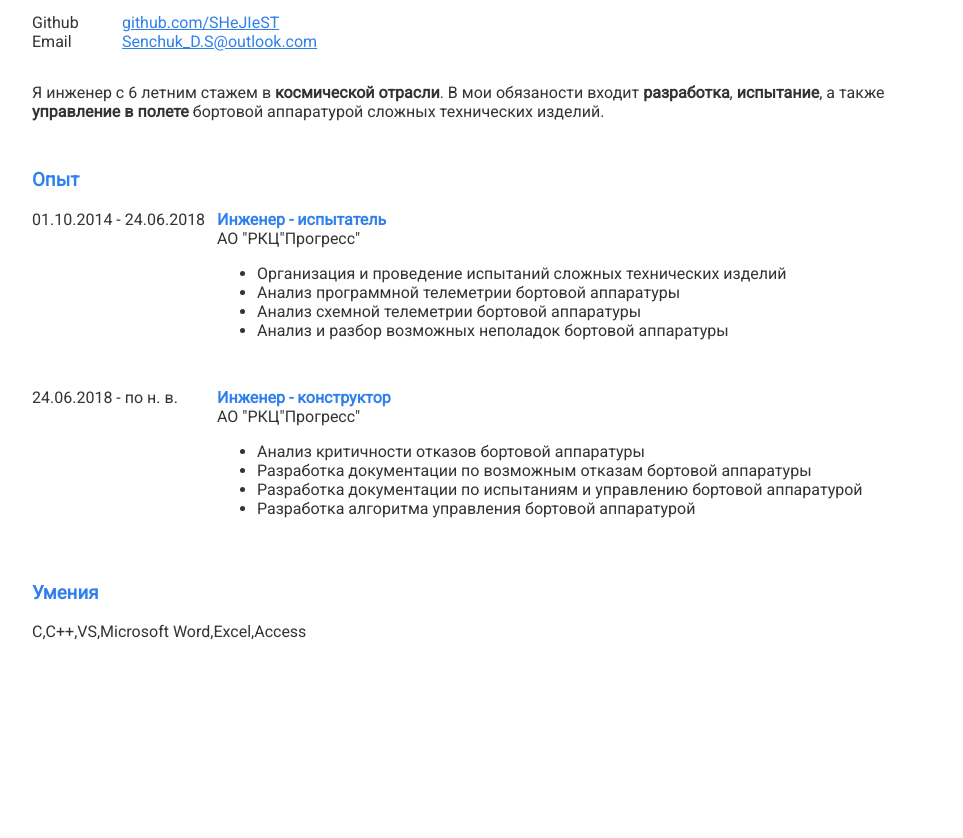
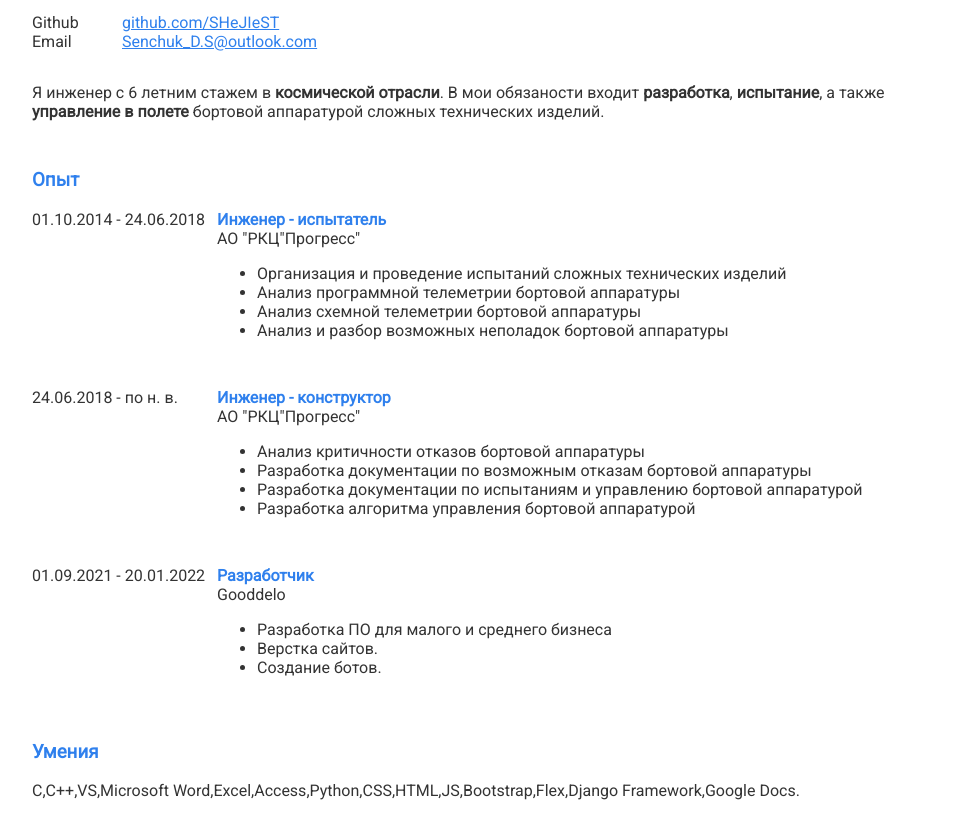
Before and after one commit to SHeJIeST/SHeJIeST.github.io, a plain HTML site: page index.html in a window 1280 px wide. Shown: the part 76-914 px from the top of the page, without its empty margins (158-1121 px from the left). Before the commit the page ends 800 px from the top, so only its background shows below. Drawn offline with Linux system fonts and the light colour scheme.

Commit message:
Update index.html

```diff
--- a/index.html
+++ b/index.html
@@ -82,12 +82,26 @@
           </div>
         </div>
       </div>
+      <div class="experience">
+        <div class="experience__date">01.09.2021 - 20.01.2022</div>
+        <div class="experience__description">
+          <div class="experience__name">Разработчик</div>
+          <div class="experience__company">Gooddelo</div>
+          <div class="experience__details">
+            <ul>
+              <li>Разработка ПО для малого и среднего бизнеса</li>
+              <li>Верстка сайтов.</li>
+              <li>Создание ботов.</li>
+            </ul>
+          </div>
+        </div>
+      </div>
     </section>
 
     <section>
       <h3>Умения</h3>
       <div>
-         C,C++,VS,Microsoft Word,Excel,Access
+         C,C++,VS,Microsoft Word,Excel,Access,Python,CSS,HTML,JS,Bootstrap,Flex,Django Framework,Google Docs.
       </div>
     </section>
   </div>
```
